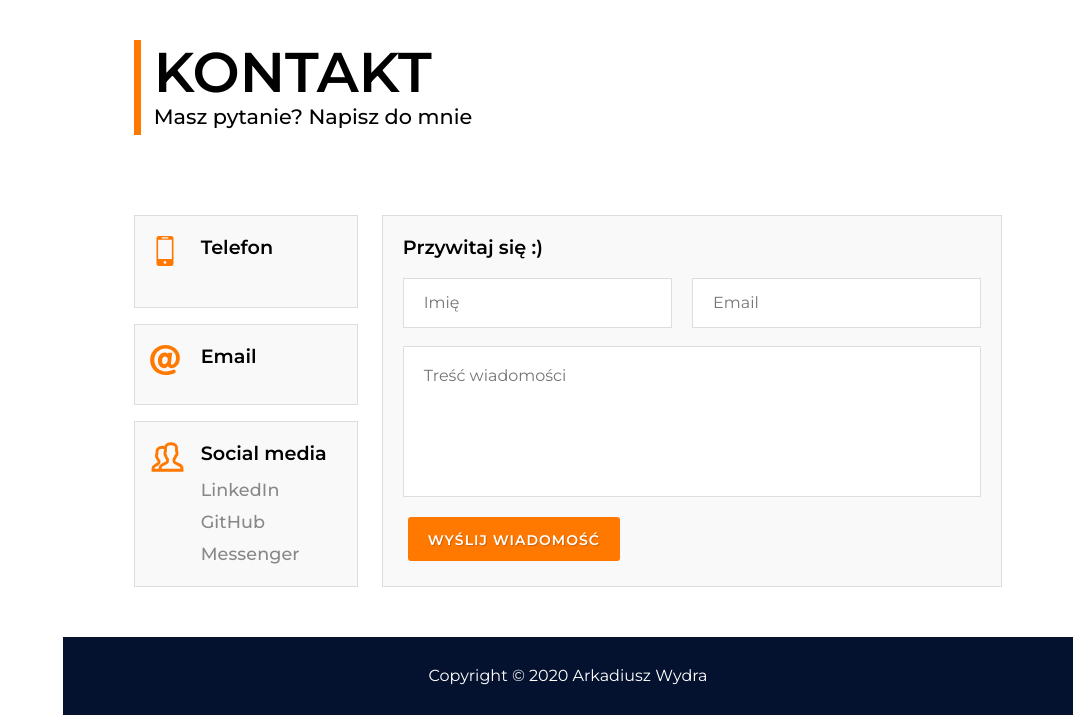
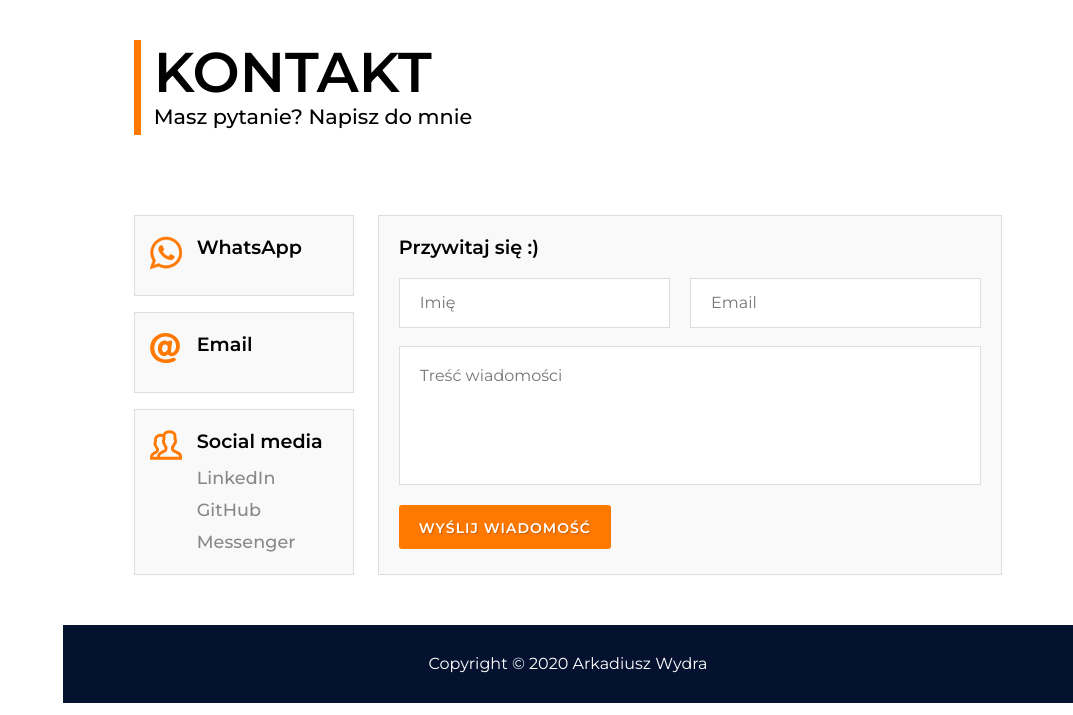
Before and after one commit to AWydra/portfolio, a PHP site: page / in a window 1280 px wide. Shown: the part 5400-6115 px from the top of the page, without its empty margins (207-1280 px from the left). Run offline with PHP 8.4, Linux system fonts and the light colour scheme; grey boxes labelled with a size stand in for pictures from a placeholder-image service; data that the repository does not hold is empty; style sheets or scripts are compiled from the project's sources; some libraries are stand-ins or nearby versions.

Commit message:
Created script against spam bots

```diff
--- a/src/home.php
+++ b/src/home.php
@@ -470,21 +470,18 @@
     <section class="contact__container">
       <div class="contact__info">
         <article class="contact__info-item">
-          <svg class="icon icon--theme icon--contact">
+          <svg class="icon icon--theme icon--contact icon--whatsapp">
             <use
-              xlink:href="//<?= $_SERVER['SERVER_NAME'] ?>/img/svg/icons.svg#icon-cell-phone"
+              xlink:href="//<?= $_SERVER['SERVER_NAME'] ?>/img/svg/icons.svg#icon-whatsapp"
             ></use>
           </svg>
-          <h6 class="contact__info-heading">Telefon</h6>
+          <h6 class="contact__info-heading">WhatsApp</h6>
           <a
             href="#"
             class="contact__info-anchor"
-            data-keep-safe="062 063 566 84+"
-          ></a>
-          <a
-            href="#"
-            class="contact__info-anchor"
-            data-keep-safe="ARDYW 9375 84+"
+            data-keep-safe="273999375"
+            data-label="ARDYW 9375 84+"
+            data-type="whatsapp"
           ></a>
         </article>
         <article class="contact__info-item">
@@ -497,7 +494,8 @@
           <a
             href="#"
             class="contact__info-anchor"
-            data-keep-safe="lp.ardywa@olleh"
+            data-keep-safe="aGVsbG9AYXd5ZHJhLnBs"
+            data-type="email"
           >
           </a>
         </article>
--- a/src/js/home.js
+++ b/src/js/home.js
@@ -1,2 +1,8 @@
 //=include plugins\tiny-slider.js
 //=include resources\slider.conf.js
+//=include resources\Safe.js
+
+document.addEventListener("DOMContentLoaded", () => {
+  const safe = new Safe();
+  safe.init();
+});
--- a/src/sass/_variables.scss
+++ b/src/sass/_variables.scss
@@ -26,8 +26,8 @@ $iconTestimonials: 40px;
 $navWidth: 300px;
 $introImg: 250px;
 $logoHeight: 250px;
-$hamburgerItemHeight: 3px;
-$navbarHeight: 55px;
+$hamburgerItemHeight: 2.5px;
+$navbarHeight: 50px;
 
 //About
 $aboutInfoWidth: 85%;
--- a/src/sass/sections/_contact.scss
+++ b/src/sass/sections/_contact.scss
@@ -18,8 +18,7 @@
       width: 100%;
       background-color: $contactBg;
       border: $contactBorder;
-      padding: 20px $iconContact #{$iconContact/2} #{2 * $iconContact + $iconContact /
-        5};
+      padding: 20px $iconContact #{$iconContact/2} #{2 * $iconContact + 2};
       position: relative;
       @include flex(center, flex-start, column);
 
@@ -64,6 +63,11 @@
         }
       }
     }
+
+    &--reversed {
+      unicode-bidi: bidi-override;
+      direction: rtl;
+    }
   }
 
   &__form-container {
@@ -82,6 +86,10 @@
   &__form {
     height: calc(100% - 42px);
     @include flex(flex-start, flex-start, column);
+
+    @include mq($sm) {
+      align-items: center;
+    }
   }
 
   &__inputs {
--- a/src/sass/sections/_general.scss
+++ b/src/sass/sections/_general.scss
@@ -24,8 +24,18 @@ hr {
     height: $iconContact;
   }
 
+  &--whatsapp {
+    width: 32px;
+    height: 34px;
+    top: 18px;
+    left: 14px;
+    stroke: $secondaryColor;
+    stroke-width: 0.5px;
+  }
+
   &--users {
-    width: 35px;
+    width: 32px;
+    left: 14px;
     stroke: $secondaryColor;
     stroke-width: 2px;
   }
@@ -76,6 +86,10 @@ hr {
 
     @include mq($lg) {
       padding: 50px 5%;
+
+      &:first-child {
+        padding-top: 75px;
+      }
     }
   }
 }
@@ -156,7 +170,7 @@ hr {
 .btn {
   height: 46px;
   display: inline-block;
-  margin: 5px;
+  margin: 5px 0;
   padding: 0 26px;
   cursor: pointer;
   white-space: nowrap;
--- a/src/sass/sections/_intro.scss
+++ b/src/sass/sections/_intro.scss
@@ -61,8 +61,9 @@
   }
 
   &__arrow {
+    padding: 10px 20px;
     position: absolute;
-    bottom: 40px;
+    bottom: 30px;
     color: $fontColor;
     background: transparent;
     border: none;
```
Also changed, not shown: src/js/resources/Safe.js (added, +43 -0 lines).
